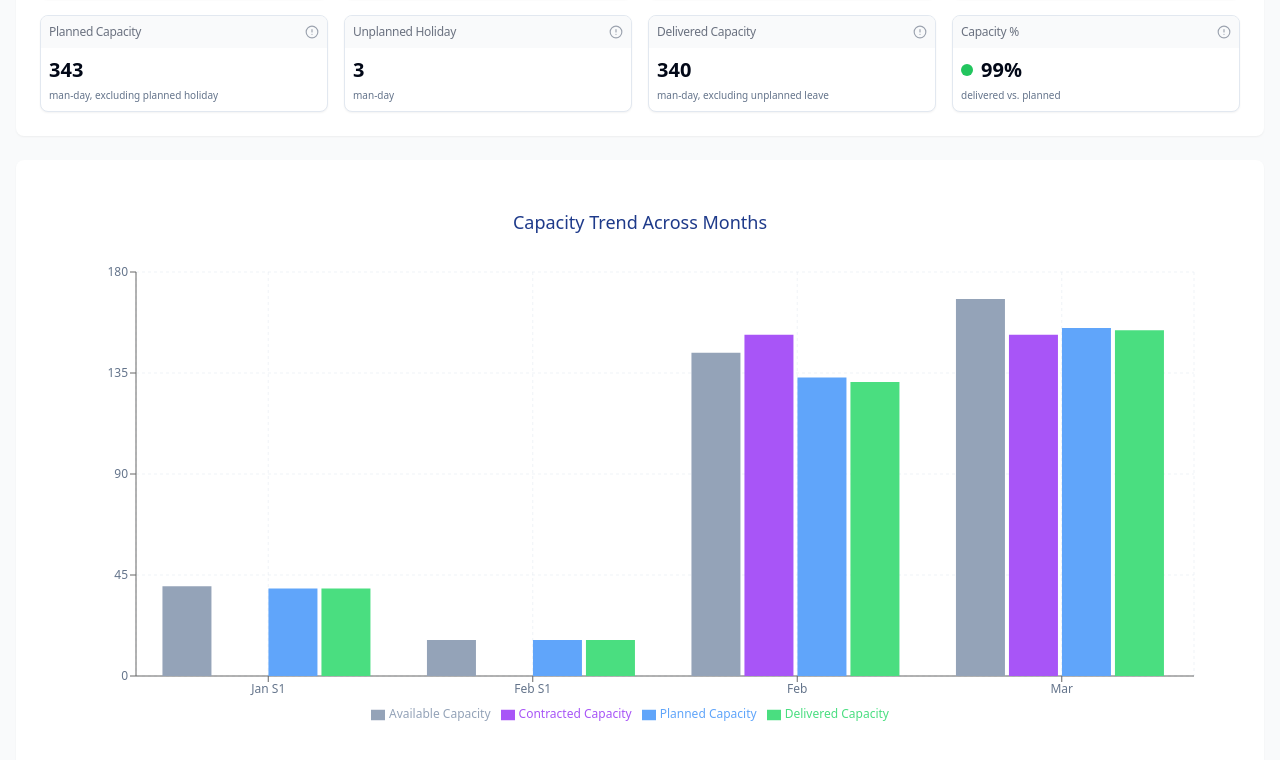
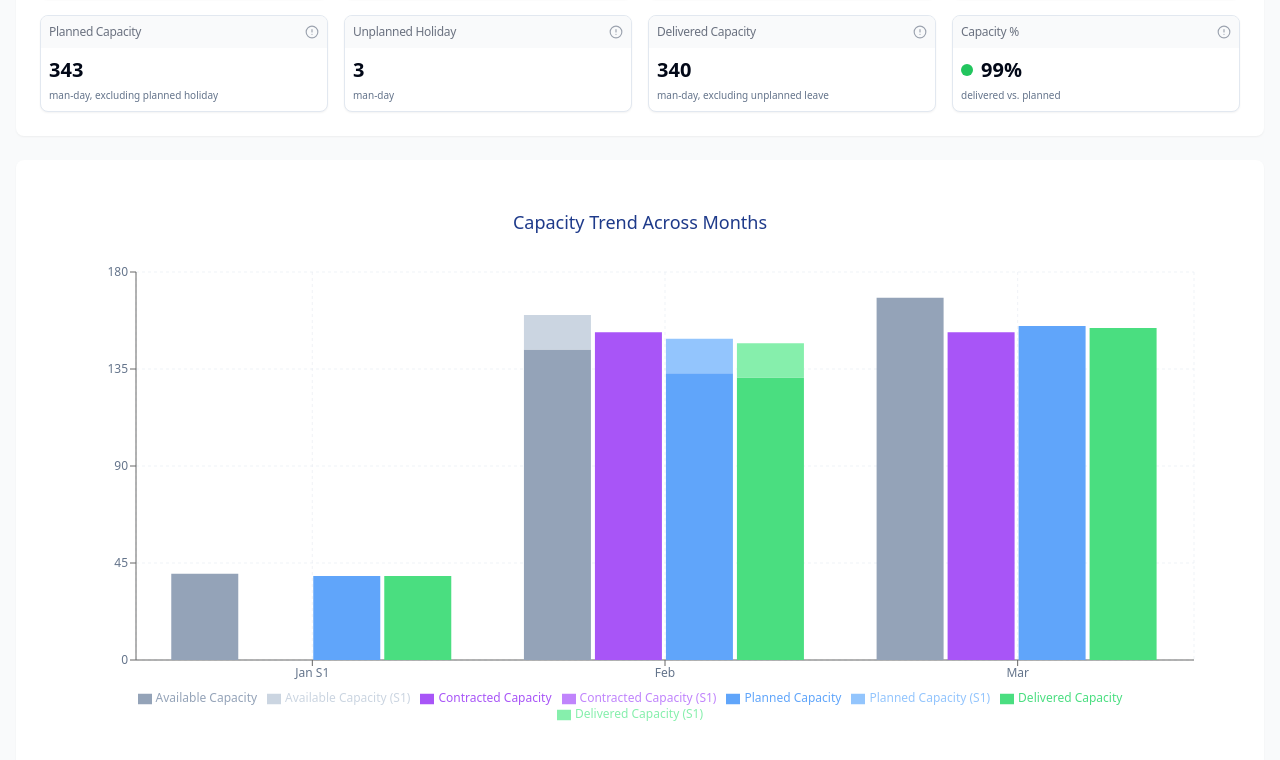
Before and after one commit to ionutlicurici88/adm-monthly-service-review-dashboard, a React (Vite) app: page / in a window 1280 px wide. Shown: the part 410-1170 px from the top of the page. Built offline with nearby package versions, Linux system fonts and the light colour scheme.

Commit message:
Fix: Month capacity trend chart
Show Jan S1 and Feb S1 data on top of Feb bars in the month capacity trend chart when "grand total" is selected.

```diff
--- a/src/components/dashboard/MonthCapacityTrend.tsx
+++ b/src/components/dashboard/MonthCapacityTrend.tsx
@@ -1,4 +1,3 @@
-
 import { MonthCapacityOverview } from "@/types/dashboard";
 import { BarChart, Bar, XAxis, YAxis, CartesianGrid, Tooltip, Legend, ResponsiveContainer } from "recharts";
 import { ChartContainer, ChartTooltip, ChartTooltipContent } from "@/components/ui/chart";
@@ -9,23 +8,18 @@ interface MonthCapacityTrendProps {
 }
 
 const MonthCapacityTrend = ({ data, excludeS1Data = false }: MonthCapacityTrendProps) => {
-  // Filter out data if excludeS1Data is true
-  const filteredData = data
-    .filter(item => {
-      if (excludeS1Data && (item.monthId === "jan_s1" || item.monthId === "feb_s1")) {
-        return false;
-      }
-      return true;
-    })
+  // Process data for chart display
+  const processData = () => {
+    if (excludeS1Data) {
+      // For "total" view, filter out S1 data
+      return data
+        .filter(item => item.monthId !== "jan_s1" && item.monthId !== "feb_s1")
         .sort((a, b) => {
           // Custom sort logic for months
           const monthOrder: Record<string, number> = {
-        "jan_s1": 1,
-        "feb_s1": 2,
-        "feb": 3,
-        "mar": 4,
-        "total": 5,
-        "grand_total": 6
+            "feb": 1,
+            "mar": 2,
+            "total": 3,
           };
 
           return (monthOrder[a.monthId] || 99) - (monthOrder[b.monthId] || 99);
@@ -37,23 +31,98 @@ const MonthCapacityTrend = ({ data, excludeS1Data = false }: MonthCapacityTrendP
           planned: month.plannedCapacity,
           delivered: month.deliveredCapacity,
         }));
+    } else {
+      // For "grand_total" view, combine feb_s1 with feb, and keep jan_s1 separate
+      const febS1Data = data.find(item => item.monthId === "feb_s1");
+      const janS1Data = data.find(item => item.monthId === "jan_s1");
+
+      // Filter and process other data
+      const processedData = data
+        .filter(item => item.monthId !== "jan_s1" && item.monthId !== "feb_s1")
+        .sort((a, b) => {
+          // Custom sort logic for months
+          const monthOrder: Record<string, number> = {
+            "feb": 1,
+            "mar": 2,
+            "total": 3,
+            "grand_total": 4
+          };
+
+          return (monthOrder[a.monthId] || 99) - (monthOrder[b.monthId] || 99);
+        })
+        .map(month => {
+          if (month.monthId === "feb") {
+            // For Feb, include Feb S1 data stacked on top
+            return {
+              name: month.monthName,
+              available: month.availableCapacity,
+              availableS1: febS1Data?.availableCapacity || 0,
+              contracted: month.contractedCapacity || 0,
+              contractedS1: febS1Data?.contractedCapacity || 0,
+              planned: month.plannedCapacity,
+              plannedS1: febS1Data?.plannedCapacity || 0,
+              delivered: month.deliveredCapacity,
+              deliveredS1: febS1Data?.deliveredCapacity || 0,
+            };
+          }
+          return {
+            name: month.monthName,
+            available: month.availableCapacity,
+            contracted: month.contractedCapacity || 0,
+            planned: month.plannedCapacity,
+            delivered: month.deliveredCapacity,
+          };
+        });
+
+      // Add Jan S1 at the beginning
+      if (janS1Data) {
+        processedData.unshift({
+          name: janS1Data.monthName,
+          available: janS1Data.availableCapacity,
+          contracted: janS1Data.contractedCapacity || 0,
+          planned: janS1Data.plannedCapacity,
+          delivered: janS1Data.deliveredCapacity,
+        });
+      }
+
+      return processedData;
+    }
+  };
+
+  const filteredData = processData();
 
   const chartConfig = {
     available: {
       label: "Available Capacity",
       color: "#94a3b8", // slate-400
     },
+    availableS1: {
+      label: "Available Capacity (S1)",
+      color: "#cbd5e1", // lighter slate
+    },
     contracted: {
       label: "Contracted Capacity",
       color: "#a855f7", // purple-500
+    },
+    contractedS1: {
+      label: "Contracted Capacity (S1)",
+      color: "#c084fc", // lighter purple
     },
     planned: {
       label: "Planned Capacity",
       color: "#60a5fa", // blue-400
     },
+    plannedS1: {
+      label: "Planned Capacity (S1)",
+      color: "#93c5fd", // lighter blue
+    },
     delivered: {
       label: "Delivered Capacity",
       color: "#4ade80", // green-400
+    },
+    deliveredS1: {
+      label: "Delivered Capacity (S1)",
+      color: "#86efac", // lighter green
     },
   };
 
@@ -73,10 +142,17 @@ const MonthCapacityTrend = ({ data, excludeS1Data = false }: MonthCapacityTrendP
                 }
               />
               <Legend />
-              <Bar dataKey="available" fill="var(--color-available)" name="Available Capacity" />
-              <Bar dataKey="contracted" fill="var(--color-contracted)" name="Contracted Capacity" />
-              <Bar dataKey="planned" fill="var(--color-planned)" name="Planned Capacity" />
-              <Bar dataKey="delivered" fill="var(--color-delivered)" name="Delivered Capacity" />
+              <Bar dataKey="available" stackId="a" fill="var(--color-available)" name="Available Capacity" />
+              {!excludeS1Data && <Bar dataKey="availableS1" stackId="a" fill="var(--color-availableS1)" name="Available Capacity (S1)" />}
+
+              <Bar dataKey="contracted" stackId="b" fill="var(--color-contracted)" name="Contracted Capacity" />
+              {!excludeS1Data && <Bar dataKey="contractedS1" stackId="b" fill="var(--color-contractedS1)" name="Contracted Capacity (S1)" />}
+
+              <Bar dataKey="planned" stackId="c" fill="var(--color-planned)" name="Planned Capacity" />
+              {!excludeS1Data && <Bar dataKey="plannedS1" stackId="c" fill="var(--color-plannedS1)" name="Planned Capacity (S1)" />}
+
+              <Bar dataKey="delivered" stackId="d" fill="var(--color-delivered)" name="Delivered Capacity" />
+              {!excludeS1Data && <Bar dataKey="deliveredS1" stackId="d" fill="var(--color-deliveredS1)" name="Delivered Capacity (S1)" />}
             </BarChart>
           </ResponsiveContainer>
         </ChartContainer>
```
Lines whose indentation alone changed are shown as unchanged.
